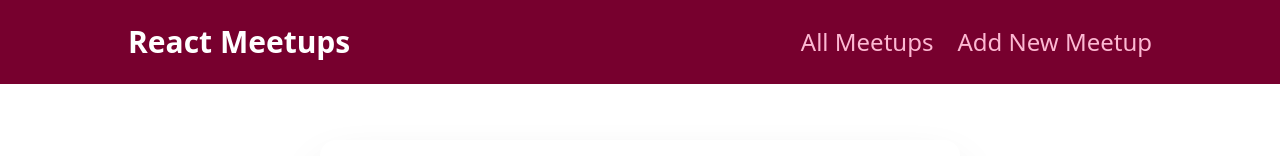
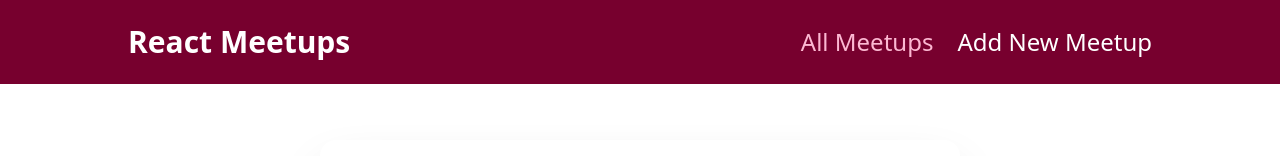
Before and after one commit to Lukabrazi111/meetups-front, a Next.js app: page /new-meetup in a window 1280 px wide. Shown: the top 156 px of the page. Built offline with nearby package versions, Linux system fonts and the light colour scheme.

Commit message:
feat: add active links

```diff
--- a/components/Layout/Layout.js
+++ b/components/Layout/Layout.js
@@ -1,7 +1,10 @@
-import Link from 'next/link';
+import NavLink from 'next/link';
 import Container from './components/Container';
+import { useRouter } from 'next/router';
 
 const Layout = () => {
+    const router = useRouter();
+
     return (
         <header className='py-6 bg-main mb-14'>
             <Container>
@@ -12,16 +15,29 @@ const Layout = () => {
                     <nav>
                         <ul>
                             <li>
-                                <Link href={'/'}>
-                                    <a className='mr-6 text-2xl text-secondary hover:text-white'>
+                                {/*mr-6 text-2xl text-secondary hover:text-white*/}
+                                <NavLink href={'/'}>
+                                    <a
+                                        className={
+                                            router.pathname === '/'
+                                                ? 'mr-6 text-2xl text-white'
+                                                : 'mr-6 text-2xl text-secondary hover:text-white'
+                                        }
+                                    >
                                         All Meetups
                                     </a>
-                                </Link>
-                                <Link href={'/new-meetup'}>
-                                    <a className='text-2xl text-secondary hover:text-white'>
+                                </NavLink>
+                                <NavLink href={'/new-meetup'}>
+                                    <a
+                                        className={
+                                            router.pathname === '/new-meetup'
+                                                ? 'text-2xl text-white'
+                                                : 'text-2xl text-secondary hover:text-white'
+                                        }
+                                    >
                                         Add New Meetup
                                     </a>
-                                </Link>
+                                </NavLink>
                             </li>
                         </ul>
                     </nav>
```
